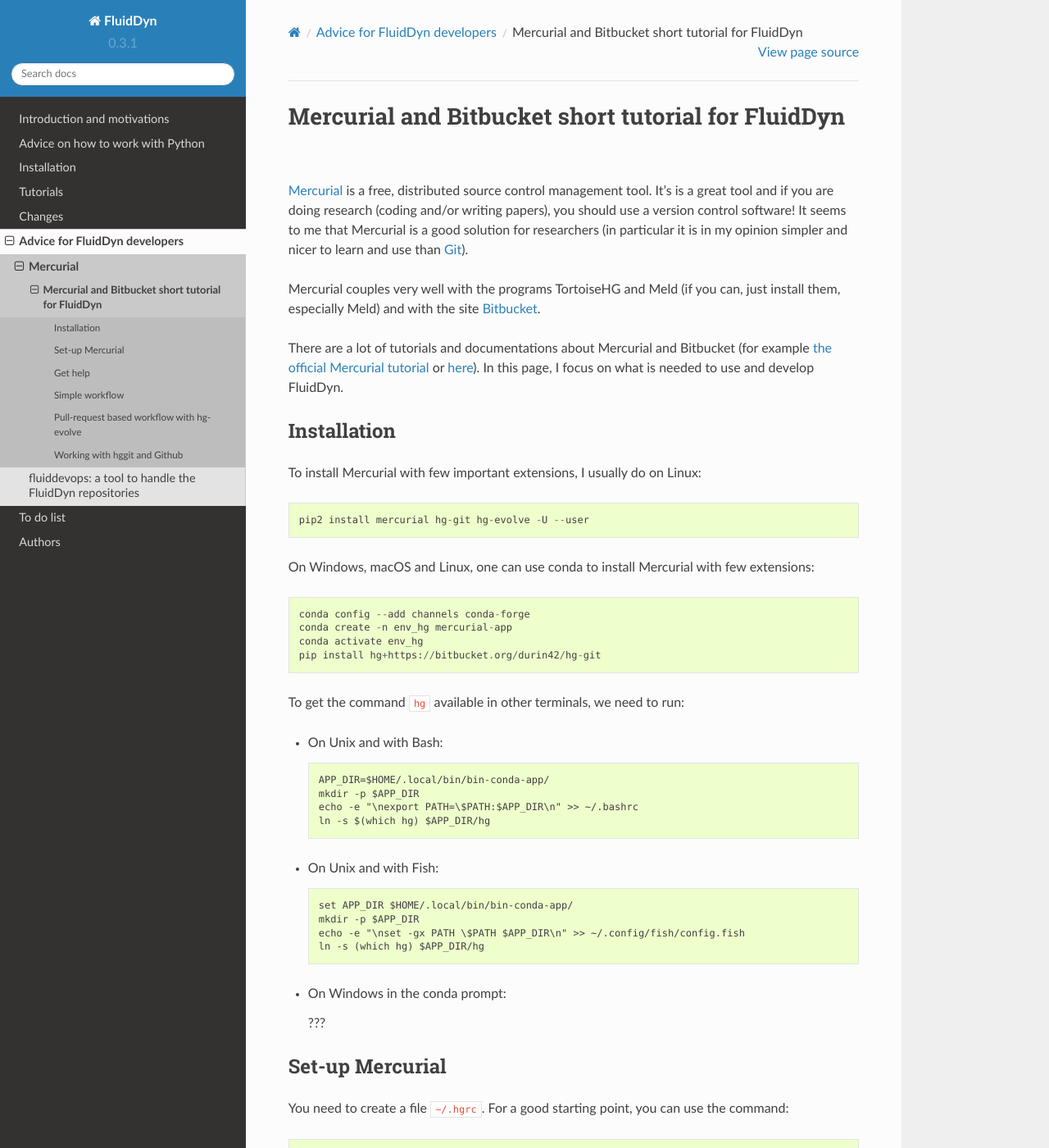
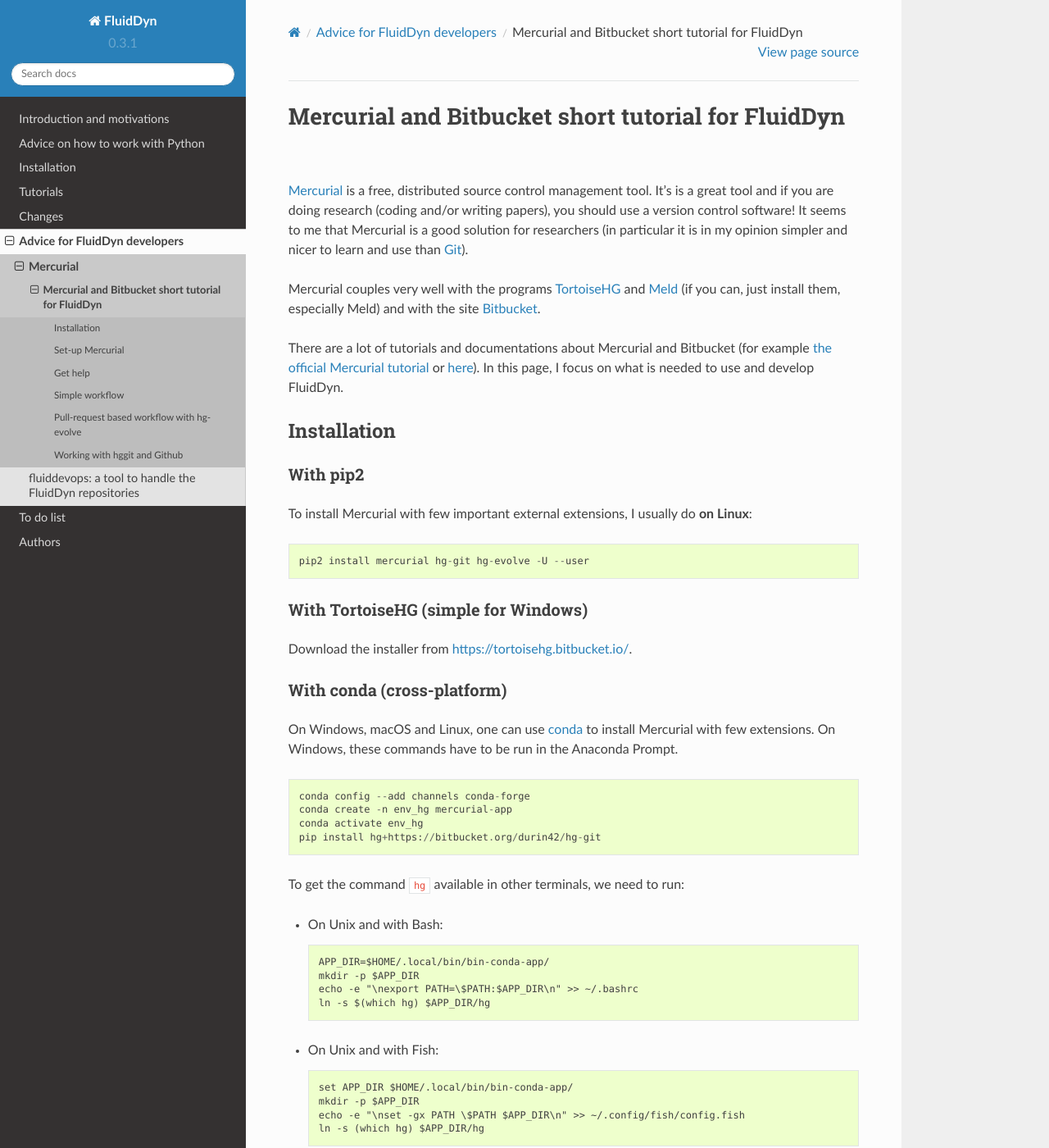
Before and after one commit to fluiddyn/fluiddyn, a Sphinx documentation site: the page built from doc/mercurial_bitbucket.rst, in a window 1280 px wide and 1400 px high. Shown: the whole window at 82% size. Built offline with Sphinx 7.4.7 and the Read the Docs theme 2.0.0, drawn with Linux system fonts in a browser that asks for light colours; pages that are not in the unit, such as notebooks, are missing from menus; some of the changed text lies outside the part shown.

Commit message:
More Mercurial installation methods

```diff
--- a/doc/mercurial_bitbucket.rst
+++ b/doc/mercurial_bitbucket.rst
@@ -8,8 +8,9 @@
 is in my opinion simpler and nicer to learn and use than `Git
 <https://www.mercurial-scm.org/wiki/GitConcepts>`_).
 
-Mercurial couples very well with the programs TortoiseHG and Meld (if you can,
-just install them, especially Meld) and with the site `Bitbucket
+Mercurial couples very well with the programs `TortoiseHG
+<https://tortoisehg.bitbucket.io/>`__ and `Meld <https://meldmerge.org/>`__ (if
+you can, just install them, especially Meld) and with the site `Bitbucket
 <https://bitbucket.org>`_.
 
 There are a lot of tutorials and documentations about Mercurial and
@@ -21,12 +22,28 @@
 Installation
 ------------
 
-To install Mercurial with few important extensions, I usually do on Linux::
+With pip2
+^^^^^^^^^
+
+To install Mercurial with few important external extensions, I usually do **on
+Linux**::
 
   pip2 install mercurial hg-git hg-evolve -U --user
 
-On Windows, macOS and Linux, one can use conda to install Mercurial with few
-extensions::
+With TortoiseHG (simple for Windows)
+^^^^^^^^^^^^^^^^^^^^^^^^^^^^^^^^^^^^
+
+Download the installer from https://tortoisehg.bitbucket.io/.
+
+With conda (cross-platform)
+^^^^^^^^^^^^^^^^^^^^^^^^^^^
+
+On Windows, macOS and Linux, one can use `conda
+<https://docs.conda.io/en/latest/miniconda.html>`__ to install Mercurial with
+few extensions. On Windows, these commands have to be run in the Anaconda
+Prompt.
+
+.. code ::
 
   conda config --add channels conda-forge
   conda create -n env_hg mercurial-app
@@ -49,9 +66,10 @@
     echo -e "\nset -gx PATH \$PATH $APP_DIR\n" >> ~/.config/fish/config.fish
     ln -s (which hg) $APP_DIR/hg
 
-- On Windows in the conda prompt:
+.. note ::
 
-  ???
+  If you don't use TortoiseHG, you should really install the visual diff and
+  merge tool `Meld <https://meldmerge.org/>`__!
 
 Set-up Mercurial
 ----------------
```
